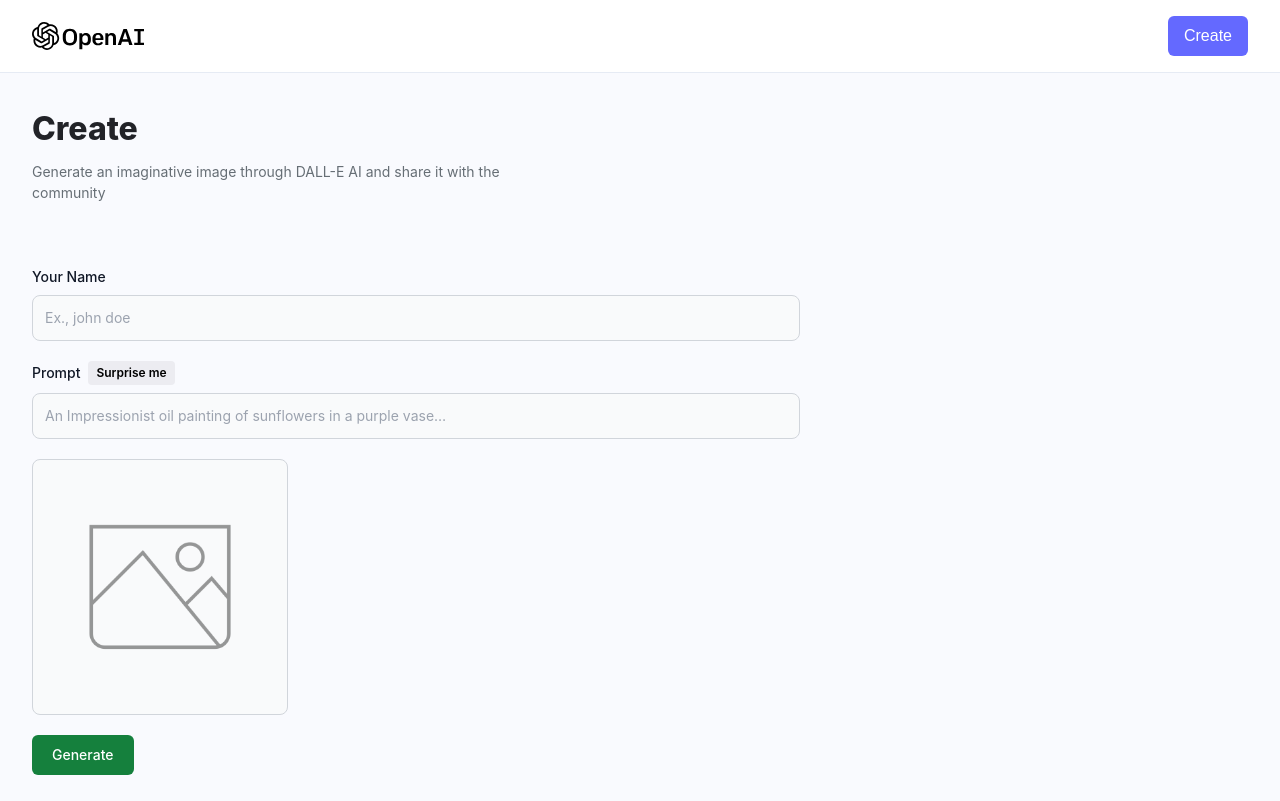
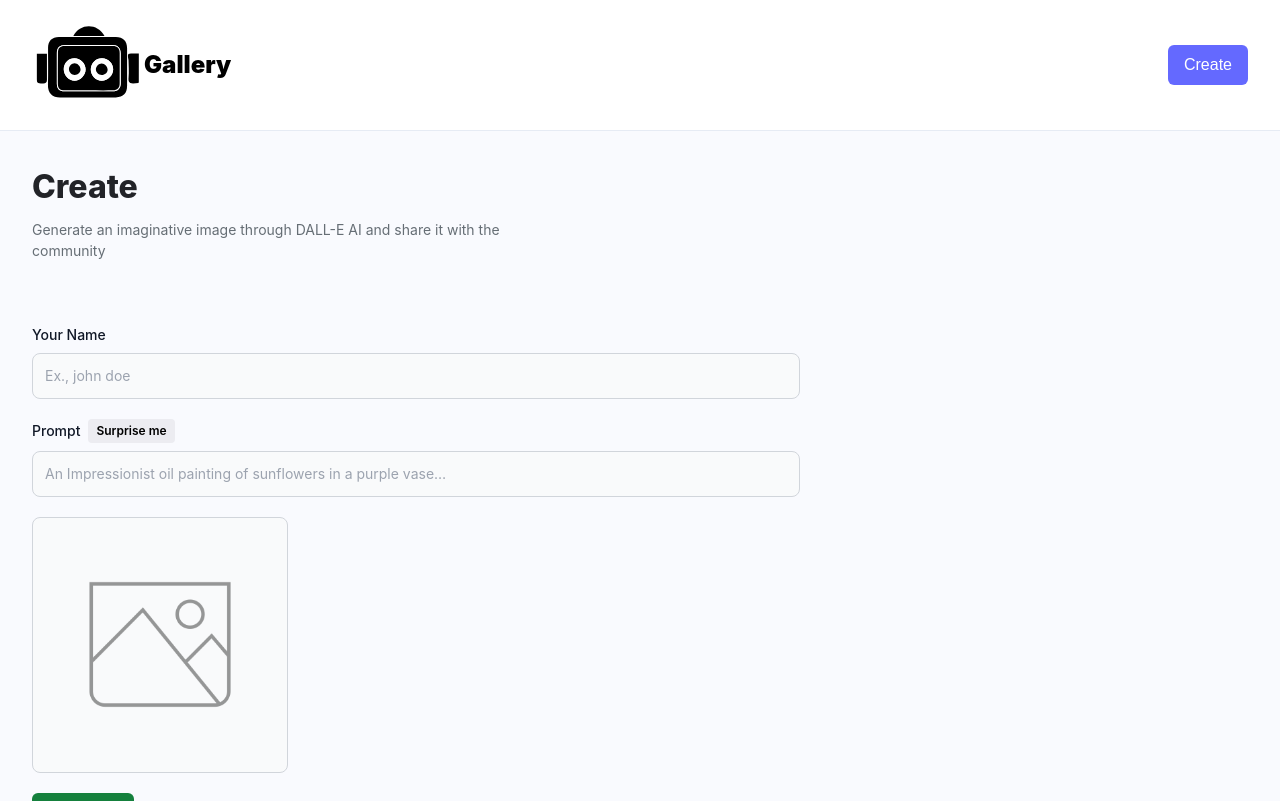
Before and after one commit to martinclason123/dall-e-clone, a React (Vite) app in the folder client/: page /create-post in a window 1280 px wide. Shown: the top 801 px of the page. Built offline with nearby package versions, Linux system fonts and the light colour scheme; a web font is replaced by a local one.

Commit message:
"ready to share"

```diff
--- a/client/index.html
+++ b/client/index.html
@@ -4,10 +4,10 @@
     <meta charset="UTF-8" />
     <link rel="icon" type="image/svg+xml" href="/vite.svg" />
     <meta name="viewport" content="width=device-width, initial-scale=1.0" />
-    <meta property="og:title" content="AI Art Generator" />
+    <meta property="og:title" content="The Artinator" />
     <link rel="stylesheet" href="https://rsms.me/inter/inter.css" />
     <meta property="og:image" content="https://i.ibb.co/m42bVY8/og-image.jpg" />
-    <title>AI Art Generator</title>
+    <title>The Artinator</title>
     <meta
       property="og:description"
       content="Create original art with a simple prompt. Powered by AI"
--- a/client/src/App.jsx
+++ b/client/src/App.jsx
@@ -1,14 +1,15 @@
 import React from "react";
 import { BrowserRouter, Link, Route, Routes } from "react-router-dom";
-import { logo } from "./assets";
+import { logo, robot } from "./assets";
 import { Home, CreatePost } from "./pages";
 
 const App = () => {
   return (
     <BrowserRouter>
       <header className="w-full flex justify-between items-center bg-white sm:px-8 px-4 py-4 border-b border-b-[#e6ebf4]">
-        <Link to="/">
-          <img src={logo} alt="logo" className="w-28 object-contain" />
+        <Link className="flex  justify-center items-center" to="/">
+          <img src={robot} alt="logo" className="w-28 object-contain" />
+          <h3 className="text-2xl font-black gap-x-8">Gallery</h3>
         </Link>
 
         <Link
--- a/client/src/assets/index.js
+++ b/client/src/assets/index.js
@@ -1,9 +1,7 @@
-import download from './download.png';
-import logo from './logo.svg';
-import preview from './preview.png';
+import download from "./download.png";
+import logo from "./logo.svg";
+import robot from "./robot.svg";
 
-export {
-  download,
-  logo,
-  preview,
-};
+import preview from "./preview.png";
+
+export { download, logo, robot, preview };
```
Also changed, not shown: client/public/robot.svg (added), client/src/assets/robot.svg (added).
